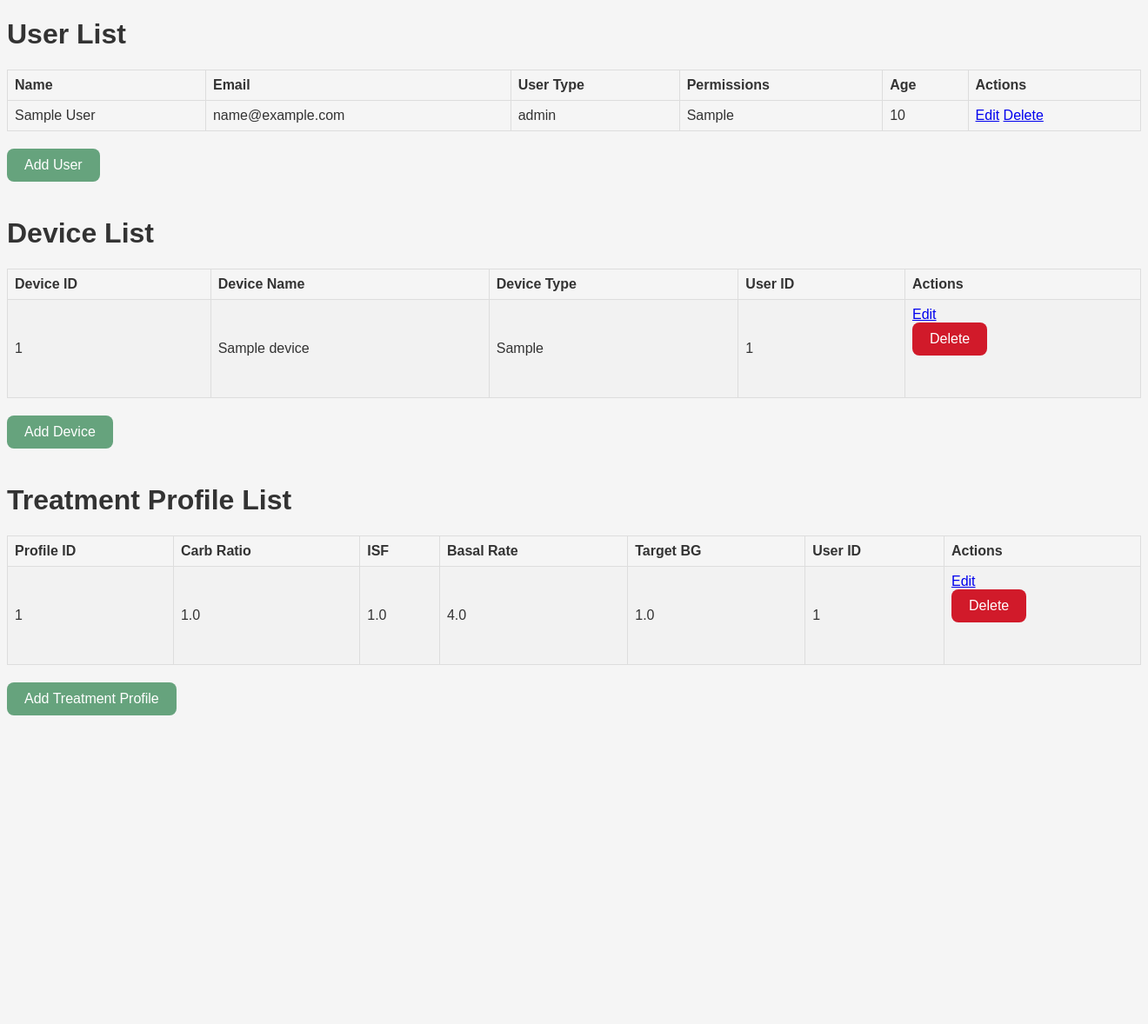
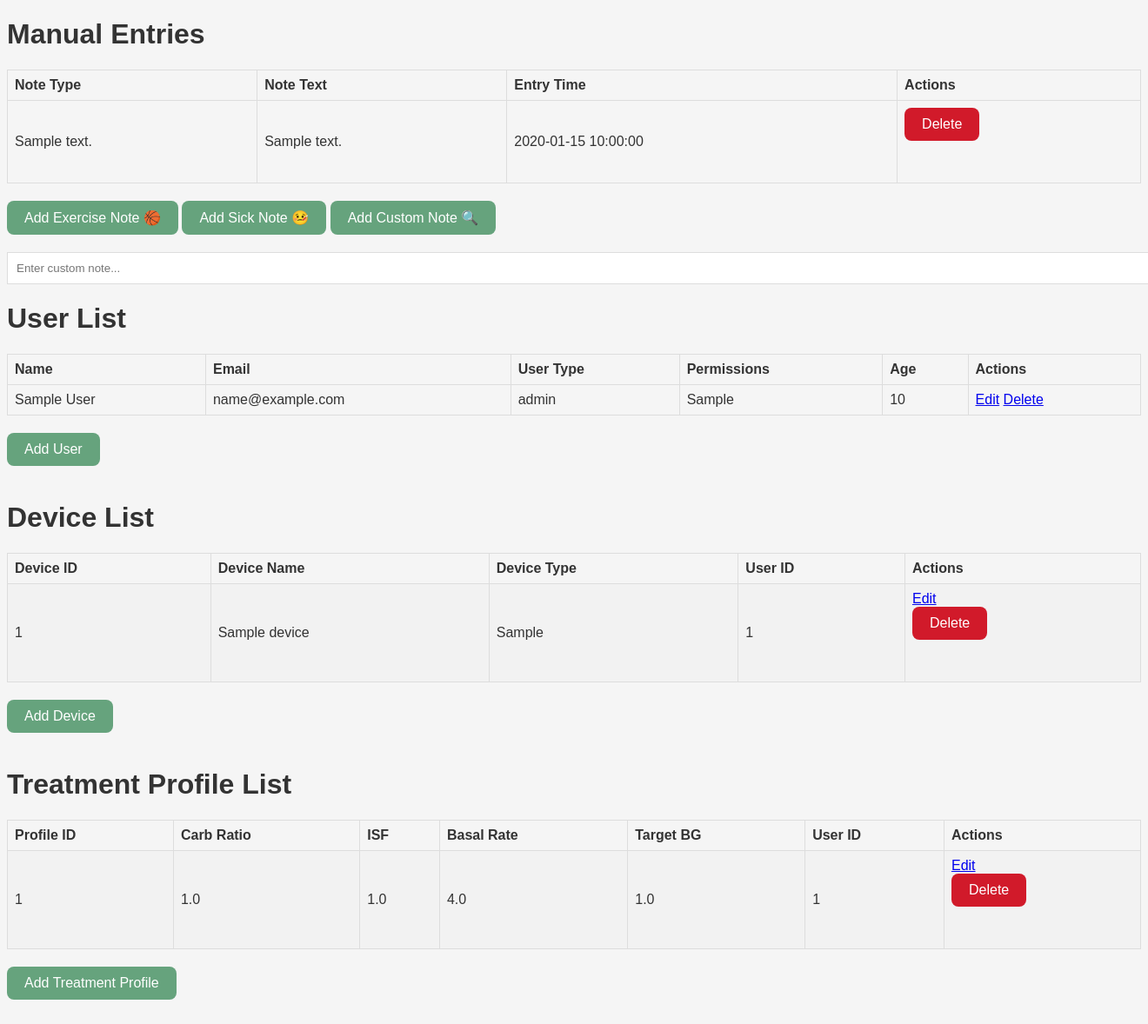
Before and after one commit to msmith2919/DiabetesDataDashboard, a Flask app: page / in a window 1320 px wide; the page is wider, and only the part inside the window is pictured. Shown: that part at 87% size. Before the commit the page ends 823 px from the top of that part, so only its background shows below. Run offline with Flask 3, Linux system fonts and the light colour scheme; tables that the repository leaves empty hold one stand-in row (values such as "Sample post"); a database or web service that is not in the repository returns one stand-in record (values such as "Sample title"); parts of the project's set-up code (start-up, migrations or seed data) failed here and were passed over.

Commit message:
Added create/update/delete functionality to MongoDB

```diff
--- a/app.py
+++ b/app.py
@@ -1,12 +1,51 @@
 # Diabetes Data Dashboard
 from datetime import datetime
+
 from flask import Flask, render_template, request, redirect
 from flask_sqlalchemy import SQLAlchemy
-import uuid
+from pymongo import MongoClient
+from bson.objectid import ObjectId
 
 app = Flask(__name__)
 app.config['SQLALCHEMY_DATABASE_URI'] = 'mssql+pyodbc://test:1234@CIT-SP-23\SQLEXPRESS/Nightscout?driver=ODBC+Driver+17+for+SQL+Server'
 db = SQLAlchemy(app)
+
+# BEGIN TEST MONGO CODE
+
+mongo_client = MongoClient("mongodb+srv://pythonuser:HHYoB8i8QZjT7G6U@diabetes-data.wvlkz0f.mongodb.net/test?retryWrites=true&w=majority")
+mongo_db = mongo_client.test
+
+# Add manual entry to MongoDB
+@app.route('/addmanualentry', methods=['POST'])
+def add_manual_entry():
+    note_type = request.form['note_type']
+    note_text = request.form['note_text']
+    entry_time = datetime.now()
+    manual_entry = {
+        'note_type': note_type,
+        'note_text': note_text,
+        'entry_time': entry_time
+    }
+    mongo_db.manualentries.insert_one(manual_entry)
+    return redirect('/')
+
+@app.route('/manualentries')
+def manual_entries():
+    manual_entries = list(mongo_db.manualentries.find())
+    return render_template('index.html', manual_entries=manual_entries)
+# Delete a Manual Entry
+@app.route('/delete_manual_entry/<entry_id>/delete', methods=['POST'])
+def delete_manual_entry(entry_id):
+    if request.method == 'POST':
+        # convert the entry_id to ObjectId
+        entry_id = ObjectId(entry_id)
+
+        # delete the entry from the database
+        mongo_db.manualentries.delete_one({'_id': entry_id})
+
+    return redirect('/')
+
+# END MANUAL ENTRY CODE FOR MONGODB
 
 class User(db.Model):
     __tablename__ = 'Users'
@@ -42,7 +81,8 @@ def index():
     users = User.query.all()
     devices = Device.query.all()
     treatment_profiles = TreatmentProfile.query.all()
-    return render_template('index.html', users=users, devices=devices, treatment_profiles=treatment_profiles)
+    manual_entries = list(mongo_db.manualentries.find())
+    return render_template('index.html', users=users, devices=devices, treatment_profiles=treatment_profiles, manual_entries=manual_entries)
 
 @app.route('/add', methods=['GET', 'POST'])
 def add_user():
@@ -164,6 +204,6 @@ def delete_treatment_profile(treatment_id):
     db.session.delete(treatment)
     db.session.commit()
     return redirect('/')
-b
+
 if __name__ == '__main__':
     app.run(debug=True)
--- a/templates/index.html
+++ b/templates/index.html
@@ -6,6 +6,43 @@
 </head>
 <body>
 <!--<iframe style="background: #F1F5F4;border: none;border-radius: 2px;box-shadow: 0 2px 10px 0 rgba(70, 76, 79, .2);width: 100vw;height: 100vh;"  src="https://charts.mongodb.com/charts-project-0-uevlz/embed/dashboards?id=63fcafac-d57f-4ec8-8ba2-6ba177fdc5d5&theme=light&autoRefresh=true&maxDataAge=3600&showTitleAndDesc=true&scalingWidth=fixed&scalingHeight=fixed"></iframe>-->
+
+   <h1>Manual Entries</h1>
+  <table>
+    <thead>
+      <tr>
+        <th>Note Type</th>
+        <th>Note Text</th>
+        <th>Entry Time</th>
+          <th>Actions</th>
+      </tr>
+    </thead>
+    <tbody>
+      {% for entry in manual_entries %}
+        <tr>
+          <td>{{ entry.note_type }}</td>
+          <td>{{ entry.note_text }}</td>
+          <td>{{ entry.entry_time }}</td>
+            <td>
+                <form action="/delete_manual_entry/{{ entry._id }}/delete" method="post">
+    <input type="hidden" name="_method" value="DELETE">
+    <button type="submit" class="delete-button" onclick="return confirm('Are you sure you want to delete this entry?')">Delete</button>
+</form>
+
+            </td>
+        </tr>
+      {% endfor %}
+    </tbody>
+  </table>
+<form action="/addmanualentry" method="POST">
+  <button type="submit" name="note_type" value="Exercise 🏀">Add Exercise Note 🏀</button>
+  <button type="submit" name="note_type" value="Sick 🤒">Add Sick Note 🤒</button>
+  <button type="submit" name="note_type" value="Custom">Add Custom Note 🔍</button>
+  <input type="text" name="note_text" placeholder="Enter custom note...">
+</form>
+
+
+
 <h1>User List</h1>
 <table>
     <thead>
```
